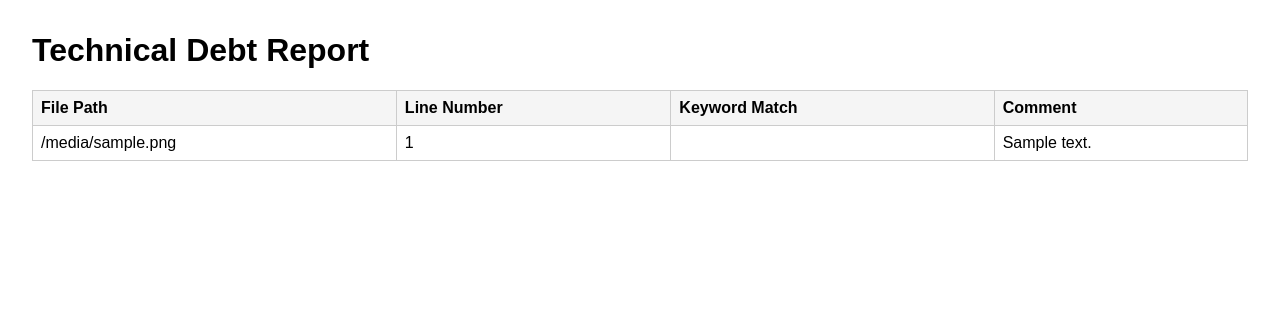
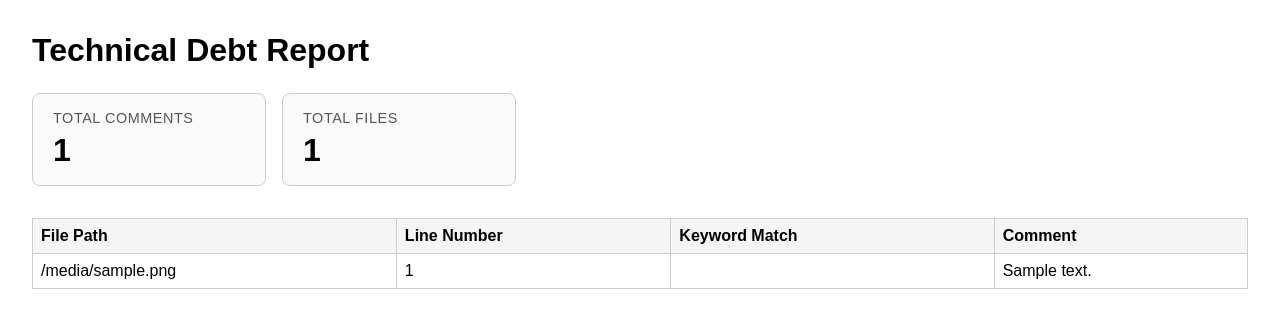
Before and after one commit to LiamHepworth/debt_tracker, a Python web app: template src/templates/report_template.html in a window 1280 px wide. Shown: the top 328 px of the page. Run offline with Jinja, Linux system fonts and the light colour scheme; the template is opened without the code that fills it: most values are stand-ins (such as "Sample title", 1, 10 or a date in 2020).

Commit message:
Adding total comments / files summaries to HTML report
Change-Id: Ic1f79e9f01b7a6fa3afe3ca0b228977e9795ea7d

```diff
--- a/src/templates/report_template.html
+++ b/src/templates/report_template.html
@@ -9,6 +9,34 @@
         body {
             font-family: Arial, sans-serif;
             margin: 2rem;
+        }
+
+        .summary-grid {
+            display: flex;
+            gap: 1rem;
+            margin: 1.5rem 0 2rem;
+        }
+
+        .summary-card {
+            min-width: 12rem;
+            padding: 1rem 1.25rem;
+            border: 1px solid #ccc;
+            border-radius: 0.5rem;
+            background-color: #fafafa;
+        }
+
+        .summary-label {
+            margin: 0;
+            color: #555;
+            font-size: 0.9rem;
+            text-transform: uppercase;
+            letter-spacing: 0.04em;
+        }
+
+        .summary-value {
+            margin: 0.4rem 0 0;
+            font-size: 2rem;
+            font-weight: bold;
         }
 
         table {
@@ -36,6 +64,17 @@
 <body>
 
     <h1>Technical Debt Report</h1>
+
+    <section class="summary-grid">
+        <div class="summary-card">
+            <p class="summary-label">Total Comments</p>
+            <p class="summary-value">{{ total_comments }}</p>
+        </div>
+        <div class="summary-card">
+            <p class="summary-label">Total Files</p>
+            <p class="summary-value">{{ total_files }}</p>
+        </div>
+    </section>
 
     <table>
         <thead>
```
Also changed, not shown: src/commentAggregator.py (+12 -1 lines), src/debtTracker.py (+19 -4 lines), 1 other file.
